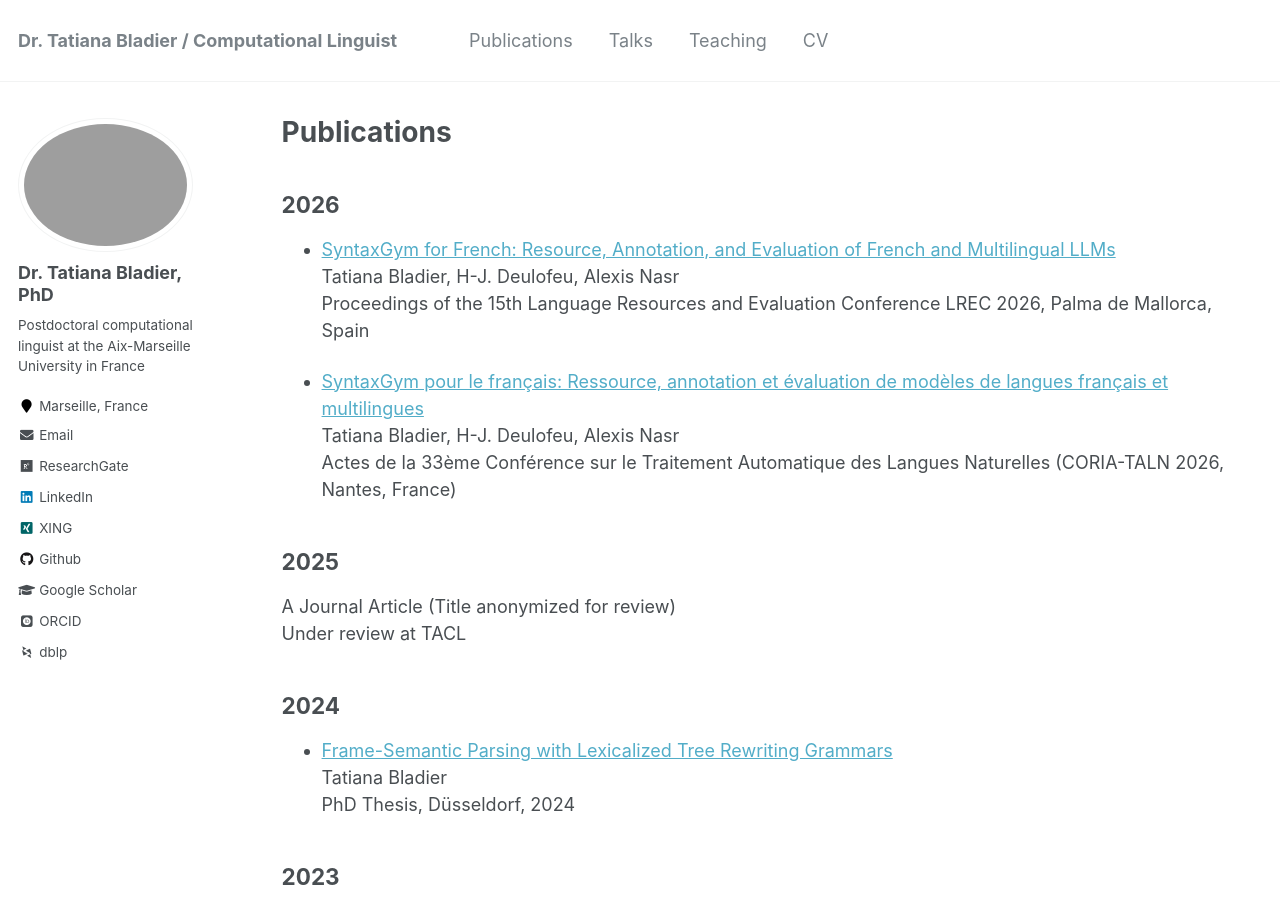
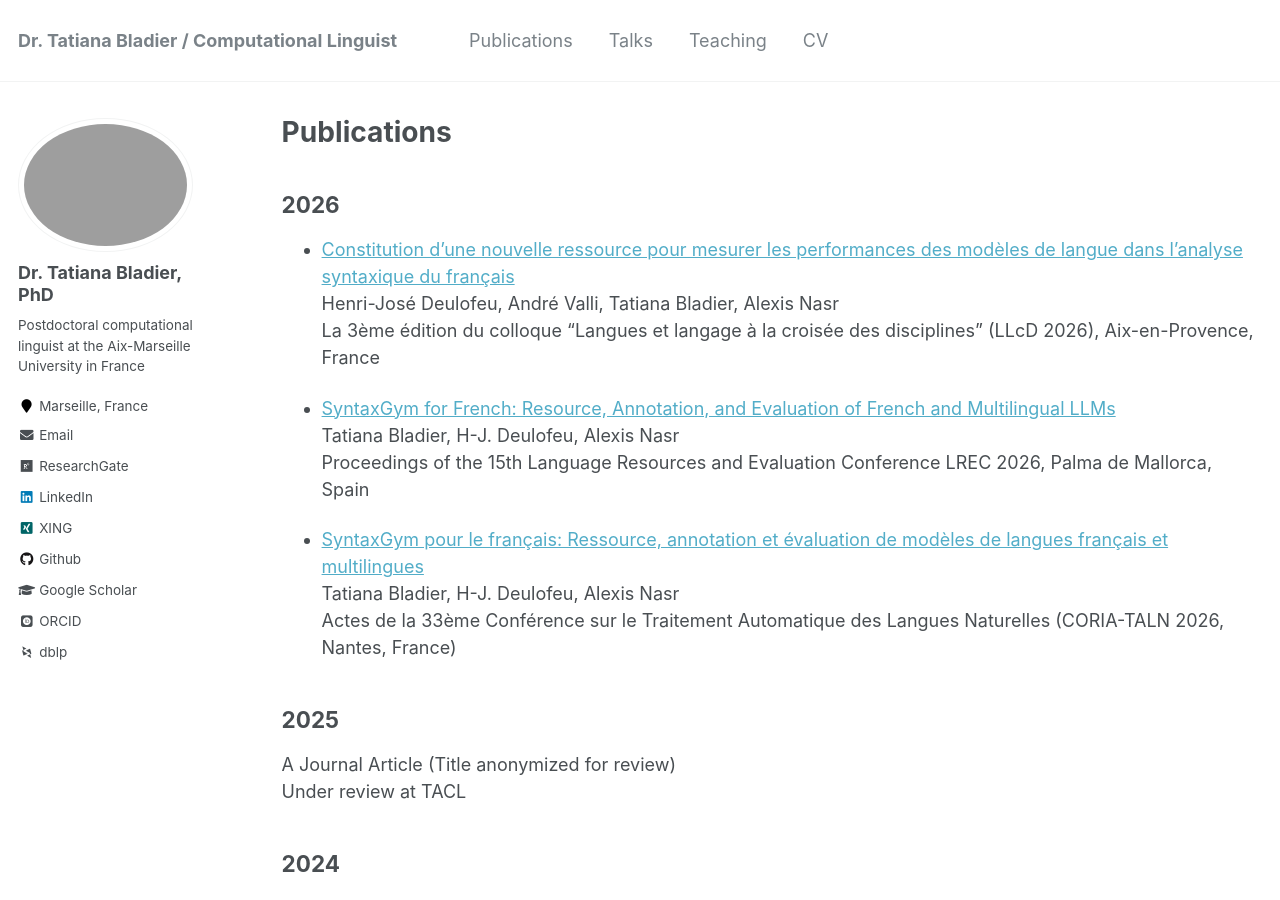
Before and after one commit to TatianaBladier/TatianaBladier.github.io, a Jekyll site: the page built from _pages/publications.md, in a window 1280 px wide and 900 px high. Built offline with Jekyll 4.4.1, drawn with Linux system fonts in a browser that asks for light colours; some web fonts are replaced.

Commit message:
update publication list

```diff
--- a/_pages/publications.md
+++ b/_pages/publications.md
@@ -7,6 +7,10 @@ author_profile: true
 
 
 ## 2026
+
+- [Constitution d’une nouvelle ressource pour mesurer les performances des modèles de langue dans l’analyse syntaxique du français](https://llcd2026.sciencesconf.org/){:target="_blank" rel="noopener"}<br />
+Henri-José Deulofeu, André Valli, Tatiana Bladier, Alexis Nasr<br />
+La 3ème édition du colloque "Langues et langage à la croisée des disciplines" (LLcD 2026), Aix-en-Provence, France
 
 - [SyntaxGym for French: Resource, Annotation, and Evaluation of French and Multilingual LLMs](https://lrec2026.info/list-of-accepted-papers/){:target="_blank" rel="noopener"}<br />
 Tatiana Bladier, H-J. Deulofeu, Alexis Nasr<br />
```
